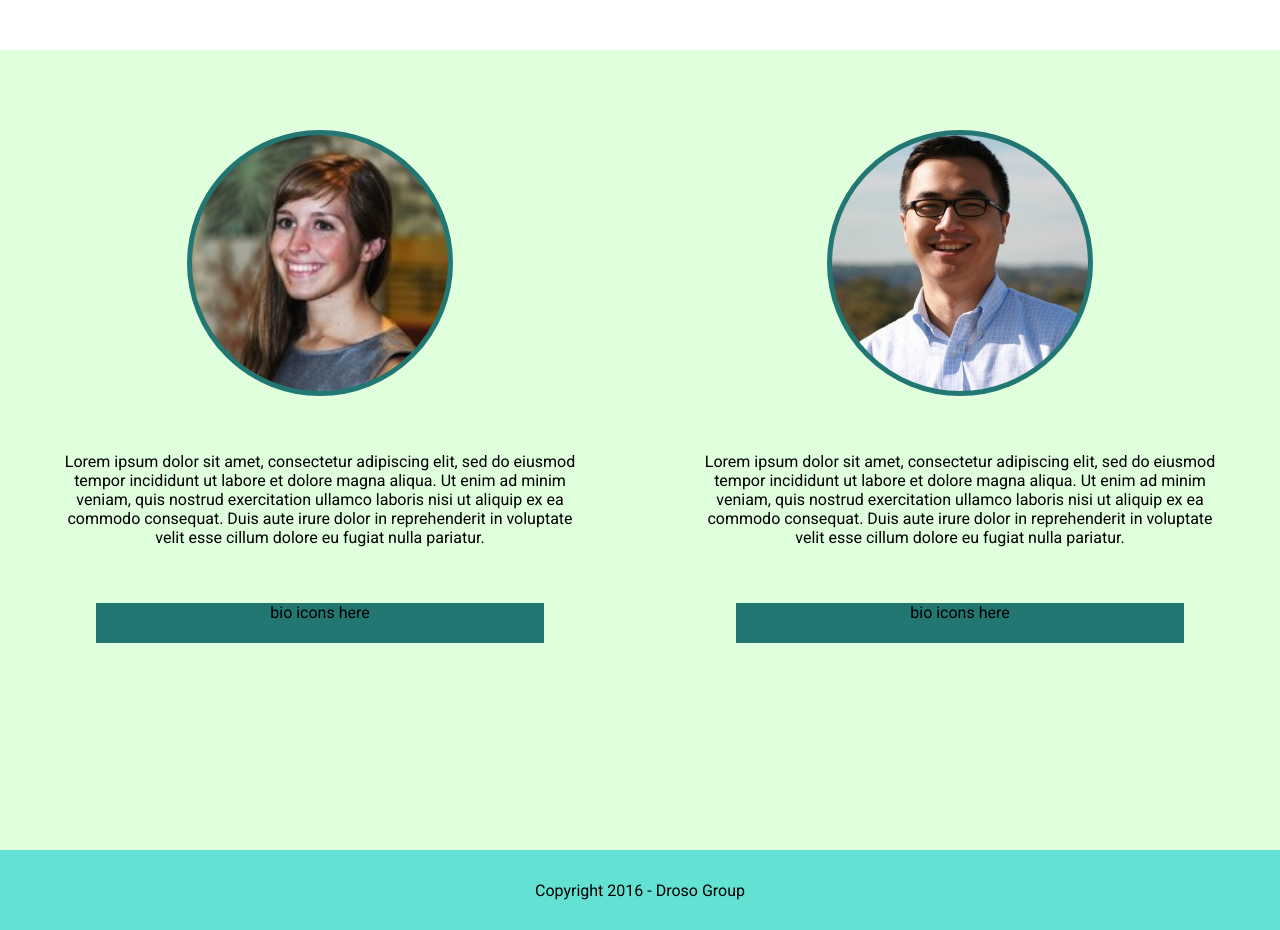
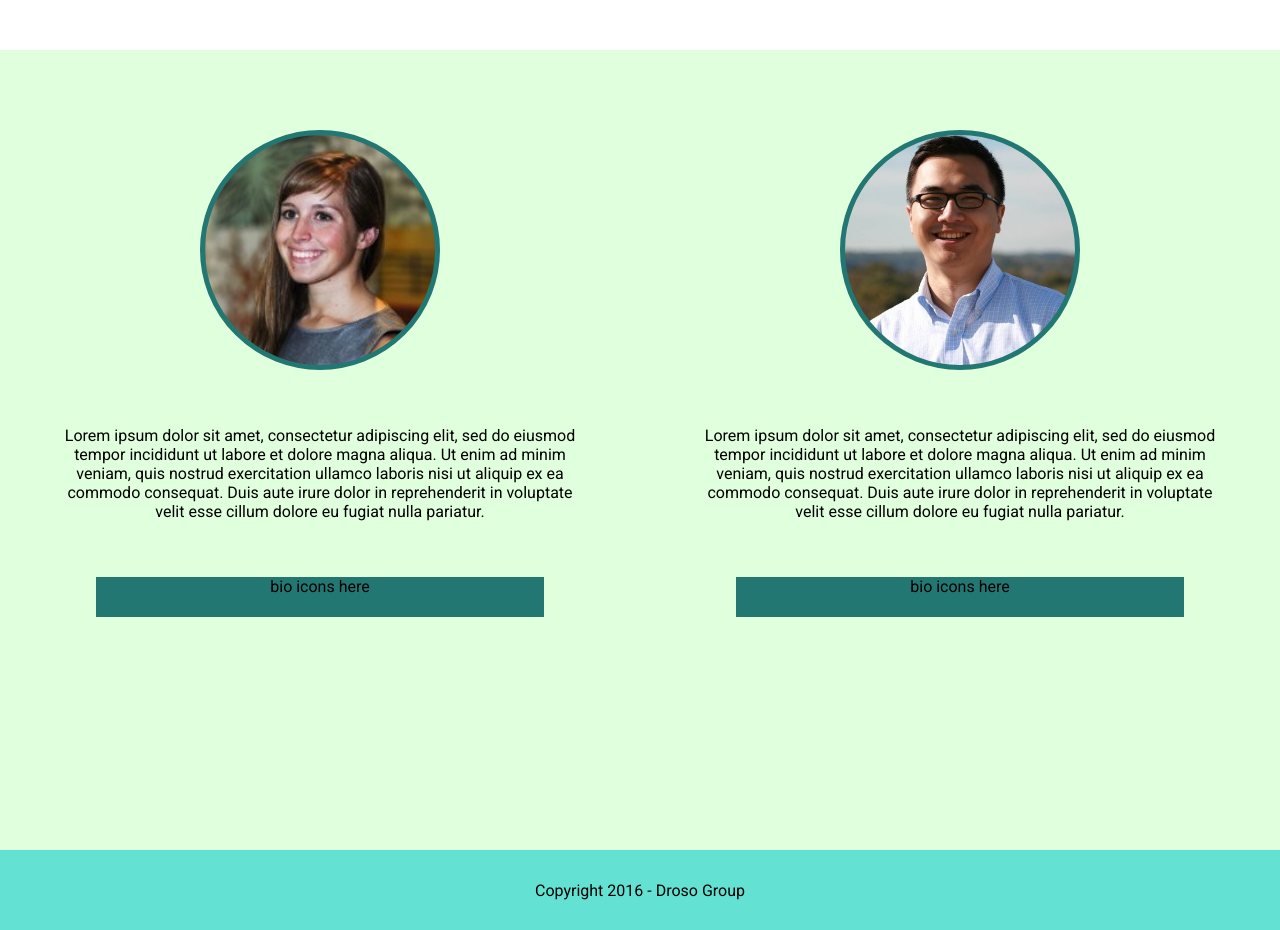
Before and after one commit to row2k/Droso, a plain HTML site: page index.html in a window 1280 px wide. Shown: the part 1600-2530 px from the top of the page. Drawn offline with nearby package versions, Linux system fonts and the light colour scheme.

Commit message:
little tweaks

```diff
--- a/css/styles.css
+++ b/css/styles.css
@@ -261,13 +261,8 @@ strong:hover {
 
 .bio-image {
   border-radius: 50%;
-  /*display:block;*/
-  min-width: 20vw;
-  min-height: 20vw;
-  /*display: flex;
-  flex-direction: row;
-  min-width: 20vw;
-  min-height: 20vw;*/
+  min-width: 18vw;
+  min-height: 18vw;
   max-height: 300px;
   max-width: 300px;
   background-size: cover;
@@ -279,10 +274,12 @@ strong:hover {
   background-image: url("../img/brittwalker.jpg");
   border:5px solid #227772;
 }
+
 .bio-image.row2k {
   background-image: url("../img/row2k.jpg");
   border:5px solid #227772;
 }
+
 .bio-content {
   display:inline-block;
   /*background-color: #63E1D3;*/
@@ -291,6 +288,7 @@ strong:hover {
   padding:2vh;
   height: auto;
 }
+
 .bio-icons {
   display:inline-block;
   background-color: #227772;
@@ -308,7 +306,6 @@ strong:hover {
   align-items: center;
   justify-content: center;
   background-color: #63E1D3;
-  z-index: 100;
 }
 
 /*.footer {
```
